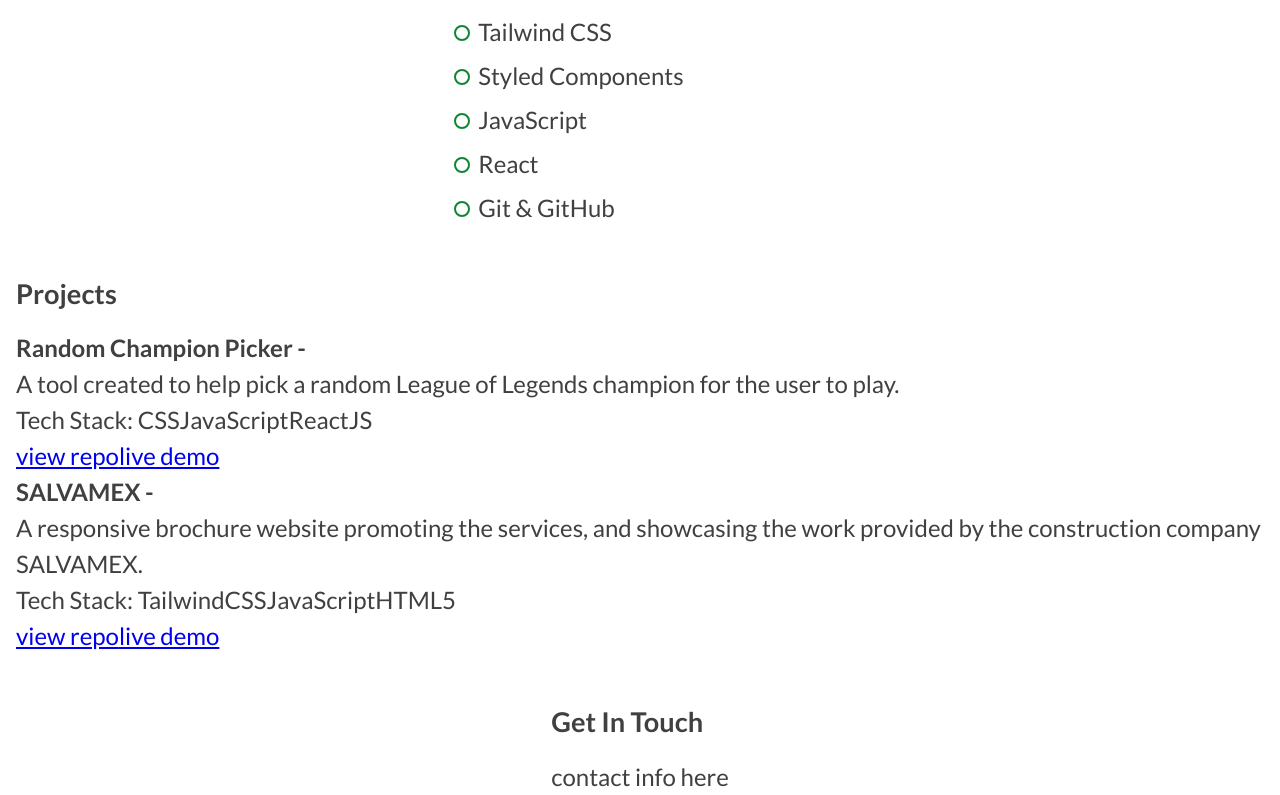
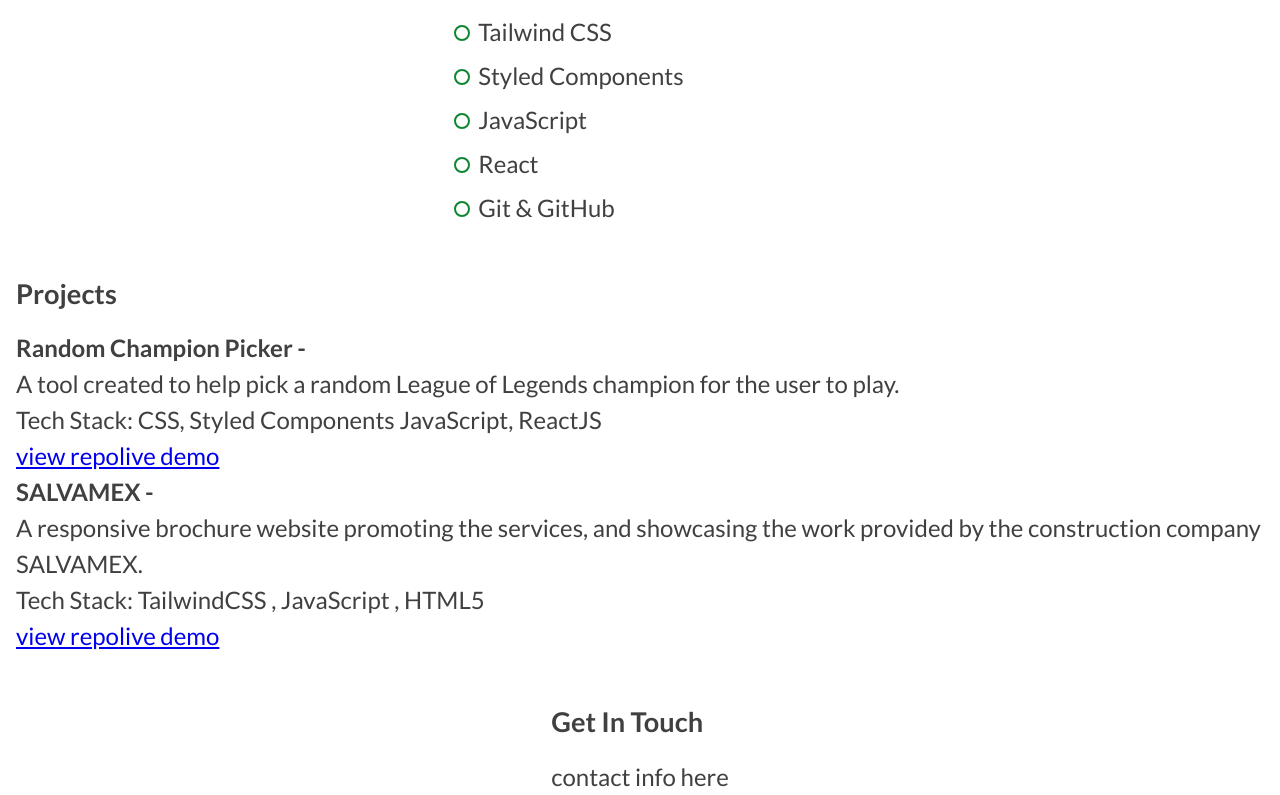
Before and after one commit to rramirez216/rubenramirezdev, a React (Create React App) app: page / in a window 1280 px wide. Shown: the part 719-1514 px from the top of the page. Built offline with nearby package versions, Linux system fonts and the light colour scheme.

Commit message:
changes to the stack property of object in the projectsArray

```diff
--- a/src/data/data.js
+++ b/src/data/data.js
@@ -4,7 +4,7 @@ const projectsArr = [
     title: 'Random Champion Picker',
     description:
       'A tool created to help pick a random League of Legends champion for the user to play.',
-    stack: ['CSS', 'JavaScript', 'ReactJS'],
+    stack: ['CSS,  ', 'Styled Components  ', 'JavaScript,  ', 'ReactJS'],
     repo: 'https://github.com/rramirez216/random-champion-picker',
     demo: 'https://randomchampionpicker.netlify.app/',
   },
@@ -13,7 +13,7 @@ const projectsArr = [
     title: 'SALVAMEX',
     description:
       'A responsive brochure website promoting the services, and showcasing the work provided by the construction company SALVAMEX.',
-    stack: ['TailwindCSS', 'JavaScript', 'HTML5'],
+    stack: ['TailwindCSS  , ', 'JavaScript  , ', 'HTML5'],
     repo: 'https://github.com/rramirez216/Salvamex',
     demo: 'https://salvamexconstruction.com/',
   },
@@ -22,8 +22,8 @@ const projectsArr = [
 // const skills = [' HTML', ' CSS', ' React', ' JavaScript', ' Node.JS', ' MongoDB', ' Express', ' PostgreSQL']
 
 const skills = [
-  ' HTML',
-  ' CSS',
+  'HTML',
+  'CSS',
   'Tailwind CSS',
   'Styled Components',
   'JavaScript',
```
